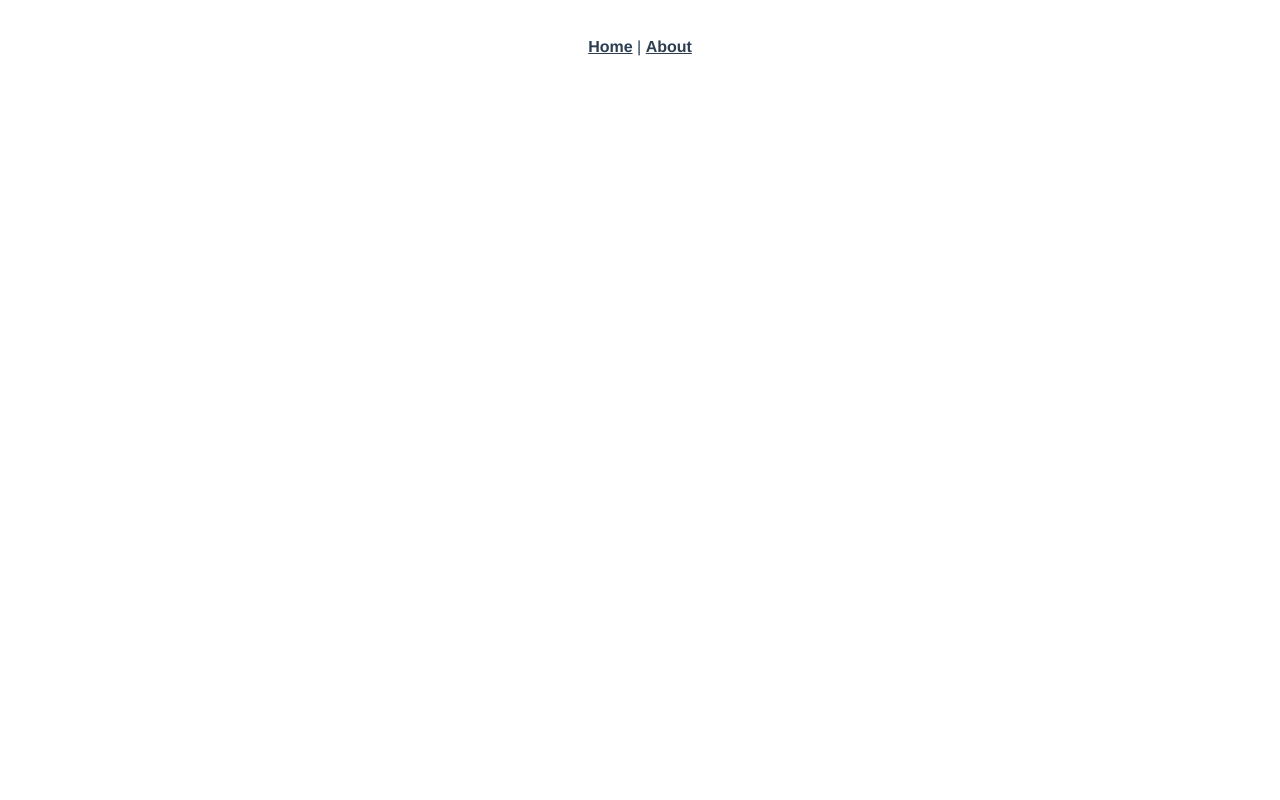
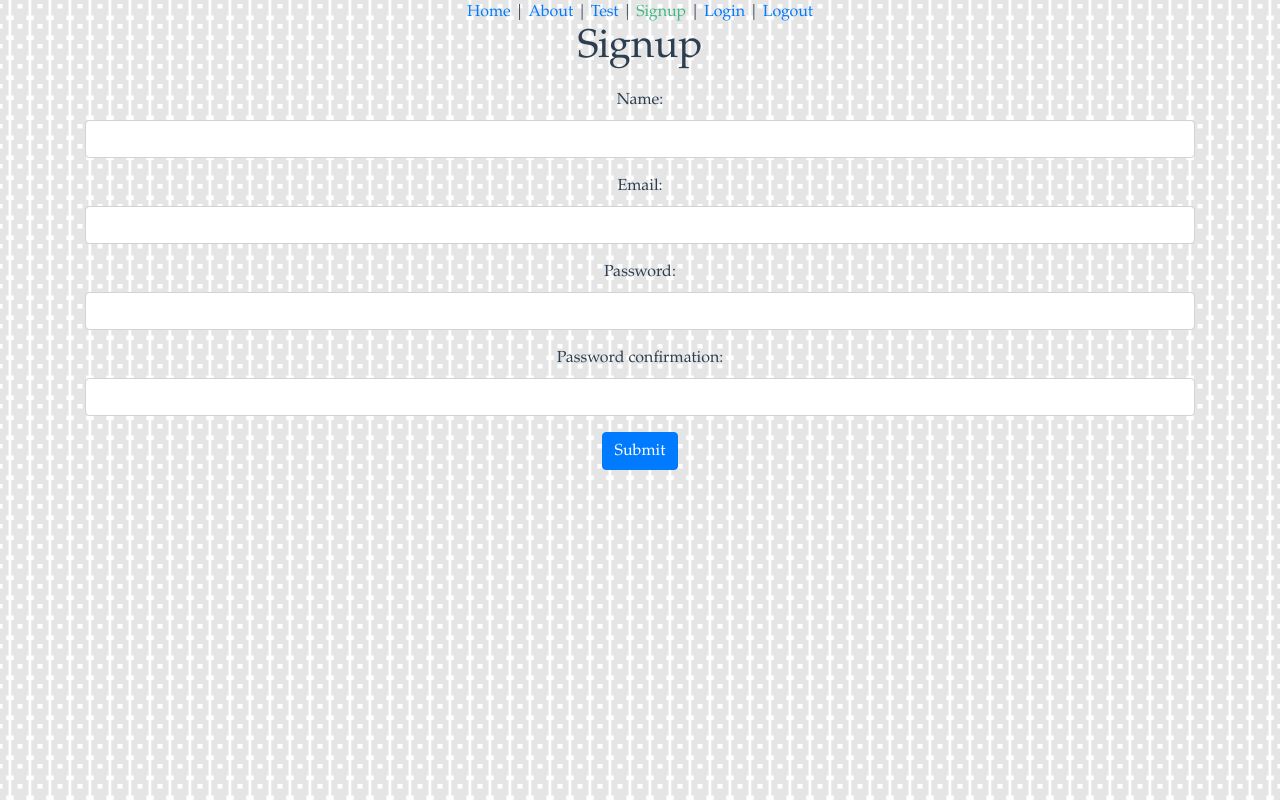
Before and after one commit to tiffany-tychewicz/mini_capstone1_frontend, a Vue app: page /signup in a window 1280 px wide. Built offline with nearby package versions, Linux system fonts and the light colour scheme.

Commit message:
Added bootstrap

```diff
--- a/public/index.html
+++ b/public/index.html
@@ -1,17 +1,41 @@
 <!DOCTYPE html>
 <html lang="en">
   <head>
-    <meta charset="utf-8">
-    <meta http-equiv="X-UA-Compatible" content="IE=edge">
-    <meta name="viewport" content="width=device-width,initial-scale=1.0">
-    <link rel="icon" href="<%= BASE_URL %>favicon.ico">
+    <link
+      rel="stylesheet"
+      href="https://stackpath.bootstrapcdn.com/bootstrap/4.2.1/css/bootstrap.min.css"
+      integrity="sha384-GJzZqFGwb1QTTN6wy59ffF1BuGJpLSa9DkKMp0DgiMDm4iYMj70gZWKYbI706tWS"
+      crossorigin="anonymous"
+    />
+    <meta charset="utf-8" />
+    <meta http-equiv="X-UA-Compatible" content="IE=edge" />
+    <meta name="viewport" content="width=device-width,initial-scale=1.0" />
+    <link rel="icon" href="<%= BASE_URL %>favicon.ico" />
     <title>mini_capstone1_frontend</title>
   </head>
   <body>
     <noscript>
-      <strong>We're sorry but mini_capstone1_frontend doesn't work properly without JavaScript enabled. Please enable it to continue.</strong>
+      <strong>
+        We're sorry but mini_capstone1_frontend doesn't work properly without JavaScript enabled. Please enable it to
+        continue.
+      </strong>
     </noscript>
     <div id="app"></div>
     <!-- built files will be auto injected -->
+    <script
+      src="https://code.jquery.com/jquery-3.3.1.slim.min.js"
+      integrity="sha384-q8i/X+965DzO0rT7abK41JStQIAqVgRVzpbzo5smXKp4YfRvH+8abtTE1Pi6jizo"
+      crossorigin="anonymous"
+    ></script>
+    <script
+      src="https://cdnjs.cloudflare.com/ajax/libs/popper.js/1.14.6/umd/popper.min.js"
+      integrity="sha384-wHAiFfRlMFy6i5SRaxvfOCifBUQy1xHdJ/yoi7FRNXMRBu5WHdZYu1hA6ZOblgut"
+      crossorigin="anonymous"
+    ></script>
+    <script
+      src="https://stackpath.bootstrapcdn.com/bootstrap/4.2.1/js/bootstrap.min.js"
+      integrity="sha384-B0UglyR+jN6CkvvICOB2joaf5I4l3gm9GU6Hc1og6Ls7i6U/mkkaduKaBhlAXv9k"
+      crossorigin="anonymous"
+    ></script>
   </body>
 </html>
--- a/src/App.vue
+++ b/src/App.vue
@@ -1,28 +1,67 @@
 <template>
   <div id="app">
     <div id="nav">
-      <router-link to="/">Home</router-link> |
+      <router-link to="/">Home</router-link>
+      |
       <router-link to="/about">About</router-link>
+      |
+      <router-link to="/test">Test</router-link>
+      |
+      <router-link to="/signup">Signup</router-link>
+      |
+      <router-link to="/login">Login</router-link>
+      |
+      <router-link to="/logout">Logout</router-link>
     </div>
-    <router-view/>
+    <router-view />
   </div>
 </template>
 
+<nav class="navbar navbar-expand-lg navbar-light bg-light">
+  <a class="navbar-brand" href="#">Navbar</a>
+  <button class="navbar-toggler" type="button" data-toggle="collapse" data-target="#navbarSupportedContent" aria-controls="navbarSupportedContent" aria-expanded="false" aria-label="Toggle navigation">
+    <span class="navbar-toggler-icon"></span>
+  </button>
+
+  <div class="collapse navbar-collapse" id="navbarSupportedContent">
+    <ul class="navbar-nav mr-auto">
+      <li class="nav-item active">
+        <a class="nav-link" href="#">Home <span class="sr-only">(current)</span></a>
+      </li>
+      <li class="nav-item">
+        <a class="nav-link" href="#">Link</a>
+      </li>
+      <li class="nav-item dropdown">
+        <a class="nav-link dropdown-toggle" href="#" id="navbarDropdown" role="button" data-toggle="dropdown" aria-haspopup="true" aria-expanded="false">
+          Dropdown
+        </a>
+        <div class="dropdown-menu" aria-labelledby="navbarDropdown">
+          <a class="dropdown-item" href="#">Action</a>
+          <a class="dropdown-item" href="#">Another action</a>
+          <div class="dropdown-divider"></div>
+          <a class="dropdown-item" href="#">Something else here</a>
+        </div>
+      </li>
+      <li class="nav-item">
+        <a class="nav-link disabled" href="#" tabindex="-1" aria-disabled="true">Disabled</a>
+      </li>
+    </ul>
+    <form class="form-inline my-2 my-lg-0">
+      <input class="form-control mr-sm-2" type="search" placeholder="Search" aria-label="Search">
+      <button class="btn btn-outline-success my-2 my-sm-0" type="submit">Search</button>
+    </form>
+  </div>
+</nav>
+
 <style>
 #app {
-  font-family: 'Avenir', Helvetica, Arial, sans-serif;
-  -webkit-font-smoothing: antialiased;
-  -moz-osx-font-smoothing: grayscale;
   text-align: center;
   color: #2c3e50;
-}
-#nav {
-  padding: 30px;
+  font-family: Garamond, Baskerville, Baskerville Old Face, Hoefler Text, Times New Roman, serif;
 }
 
-#nav a {
-  font-weight: bold;
-  color: #2c3e50;
+body {
+  background-image: url("/united-squares-negative.png");
 }
 
 #nav a.router-link-exact-active {
--- a/src/main.js
+++ b/src/main.js
@@ -5,6 +5,11 @@
 
 axios.defaults.baseURL = process.env.NODE_ENV === "development" ? "http://localhost:3000" : "/";
 
+var jwt = localStorage.getItem("jwt");
+if (jwt) {
+  axios.defaults.headers.common["Authorization"] = "Bearer " + jwt;
+}
+
 Vue.config.productionTip = false;
 
 new Vue({
--- a/src/router.js
+++ b/src/router.js
@@ -1,25 +1,48 @@
-import Vue from 'vue'
-import Router from 'vue-router'
-import Home from './views/Home.vue'
-
-Vue.use(Router)
+import Vue from "vue";
+import Router from "vue-router";
+import Home from "./views/Home.vue";
+import Test from "./views/Test.vue";
+import Signup from "./views/Signup.vue";
+import Login from "./views/Login.vue";
+import Logout from "./views/Logout.vue";
+Vue.use(Router);
 
 export default new Router({
-  mode: 'history',
+  mode: "history",
   base: process.env.BASE_URL,
   routes: [
     {
-      path: '/',
-      name: 'home',
+      path: "/",
+      name: "home",
       component: Home
     },
     {
-      path: '/about',
-      name: 'about',
+      path: "/about",
+      name: "about",
       // route level code-splitting
       // this generates a separate chunk (about.[hash].js) for this route
       // which is lazy-loaded when the route is visited.
-      component: () => import(/* webpackChunkName: "about" */ './views/About.vue')
+      component: () => import(/* webpackChunkName: "about" */ "./views/About.vue")
+    },
+    {
+      path: "/test",
+      name: "test",
+      component: Test
+    },
+    {
+      path: "/signup",
+      name: "signup",
+      component: Signup
+    },
+    {
+      path: "/login",
+      name: "login",
+      component: Login
+    },
+    {
+      path: "/logout",
+      name: "logout",
+      component: Logout
     }
   ]
-})
+});
--- /dev/null
+++ b/src/views/Login.vue
@@ -0,0 +1,55 @@
+<template>
+  <div class="login">
+    <div class="container">
+      <form v-on:submit.prevent="submit()">
+        <h1>Login</h1>
+        <ul>
+          <li class="text-danger" v-for="error in errors">{{ error }}</li>
+        </ul>
+        <div class="form-group">
+          <label>Email:</label>
+          <input type="email" class="form-control" v-model="email" />
+        </div>
+        <div class="form-group">
+          <label>Password:</label>
+          <input type="password" class="form-control" v-model="password" />
+        </div>
+        <input type="submit" class="btn btn-primary" value="Submit" />
+      </form>
+    </div>
+  </div>
+</template>
+
+<script>
+import axios from "axios";
+
+export default {
+  data: function() {
+    return {
+      email: "",
+      password: "",
+      errors: []
+    };
+  },
+  methods: {
+    submit: function() {
+      var params = {
+        email: this.email,
+        password: this.password
+      };
+      axios
+        .post("/api/sessions", params)
+        .then(response => {
+          axios.defaults.headers.common["Authorization"] = "Bearer " + response.data.jwt;
+          localStorage.setItem("jwt", response.data.jwt);
+          this.$router.push("/");
+        })
+        .catch(error => {
+          this.errors = ["Invalid email or password."];
+          this.email = "";
+          this.password = "";
+        });
+    }
+  }
+};
+</script>
--- /dev/null
+++ b/src/views/Logout.vue
@@ -0,0 +1,15 @@
+<template>
+  <div class="logout"></div>
+</template>
+
+<script>
+import axios from "axios";
+
+export default {
+  created: function() {
+    delete axios.defaults.headers.common["Authorization"];
+    localStorage.removeItem("jwt");
+    this.$router.push("/");
+  }
+};
+</script>
--- /dev/null
+++ b/src/views/Signup.vue
@@ -0,0 +1,62 @@
+<template>
+  <div class="signup">
+    <div class="container">
+      <form v-on:submit.prevent="submit()">
+        <h1>Signup</h1>
+        <ul>
+          <li class="text-danger" v-for="error in errors">{{ error }}</li>
+        </ul>
+        <div class="form-group">
+          <label>Name:</label>
+          <input type="text" class="form-control" v-model="name" />
+        </div>
+        <div class="form-group">
+          <label>Email:</label>
+          <input type="email" class="form-control" v-model="email" />
+        </div>
+        <div class="form-group">
+          <label>Password:</label>
+          <input type="password" class="form-control" v-model="password" />
+        </div>
+        <div class="form-group">
+          <label>Password confirmation:</label>
+          <input type="password" class="form-control" v-model="passwordConfirmation" />
+        </div>
+        <input type="submit" class="btn btn-primary" value="Submit" />
+      </form>
+    </div>
+  </div>
+</template>
+<script>
+import axios from "axios";
+
+export default {
+  data: function() {
+    return {
+      name: "",
+      email: "",
+      password: "",
+      passwordConfirmation: "",
+      errors: []
+    };
+  },
+  methods: {
+    submit: function() {
+      var params = {
+        name: this.name,
+        email: this.email,
+        password: this.password,
+        password_confirmation: this.passwordConfirmation
+      };
+      axios
+        .post("/api/users", params)
+        .then(response => {
+          this.$router.push("/login");
+        })
+        .catch(error => {
+          this.errors = error.response.data.errors;
+        });
+    }
+  }
+};
+</script>
--- /dev/null
+++ b/src/views/Test.vue
@@ -0,0 +1,5 @@
+<template>
+  <div class="test">
+    <h1>This is an test page</h1>
+  </div>
+</template>
```
Also changed, not shown: public/united-squares-negative.png (added).
